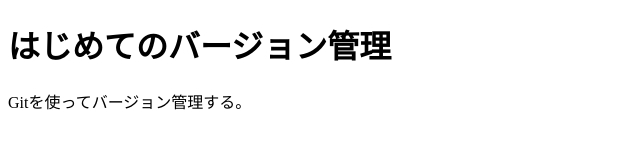
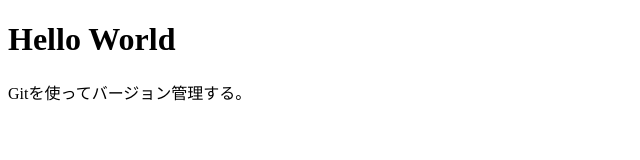
Before and after one commit to rika-kurimoto/kadai-githubpages, a plain HTML site: page index.html in a window 1280 px wide. Shown: the whole page, without its empty margins (0-640 px from the left). Drawn offline with Linux system fonts and the light colour scheme.

Commit message:
modify index.html

```diff
--- a/index.html
+++ b/index.html
@@ -5,7 +5,7 @@
         <title>Hello World</title>
     </head>
     <body>
-        <h1>はじめてのバージョン管理</h1>
+        <h1>Hello World</h1>
         <p>Gitを使ってバージョン管理する。</p>
     </body>
 </html>
```
